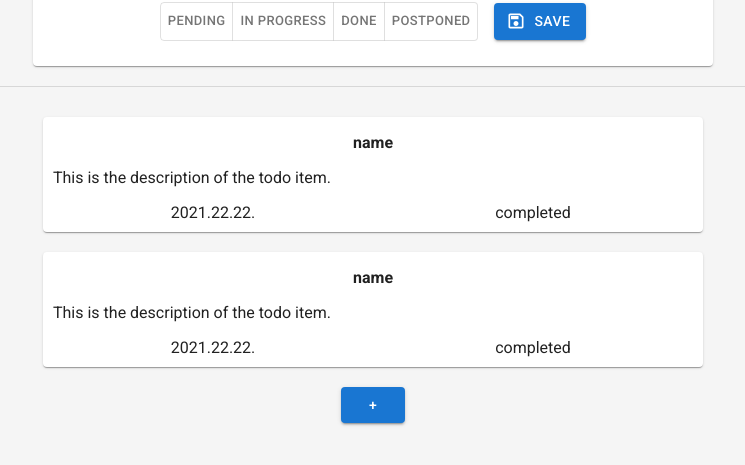
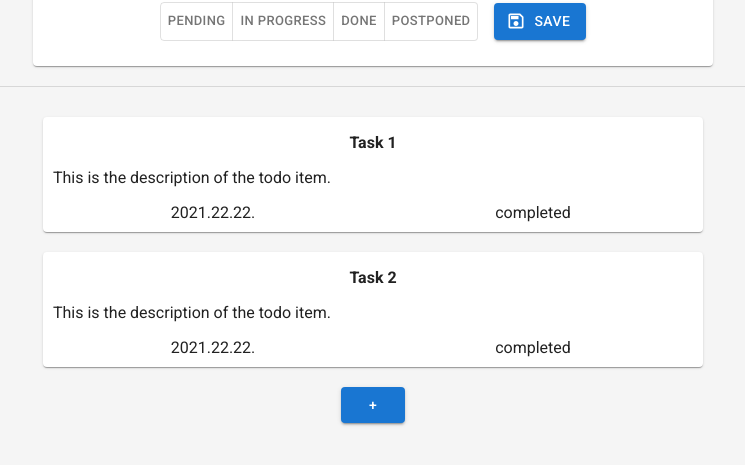
Before and after one commit to tbeni22/basic-todo, a React (Create React App) app: page / in a window 1280 px wide. Shown: the part 267-732 px from the top of the page, without its empty margins (267-1012 px from the left). Built offline with nearby package versions, Linux system fonts and the light colour scheme.

Commit message:
Loading behavior added Handler functions created

```diff
--- a/src/App.js
+++ b/src/App.js
@@ -4,14 +4,22 @@ import {EditView} from "./components/EditView";
 import {Divider} from "@mui/material";
 
 function App() {
+    const saveFunc = () => {
+
+    };
+
+    const selectFunc = (id) => {
+
+    };
+
     return (
     <div className="App">
         <div id="top-panel">
             <h1>Tasks to do</h1>
-            <EditView/>
+            <EditView saveHandler={saveFunc}/>
             <Divider variant="middle"/>
         </div>
-        <ListView num={2}/>
+        <ListView num={2} selectHandler={(data) => selectFunc(data)}/>
     </div>
   );
 }
--- a/src/components/EditView.js
+++ b/src/components/EditView.js
@@ -7,14 +7,16 @@ import SaveOutlinedIcon from '@mui/icons-material/SaveOutlined';
 export class EditView extends React.Component {
     constructor(props) {
         super(props);
+        this.saveHandler = props.saveHandler;
         this.state = {
-            title: null,
+            title: "",
             itemState: null,
             date: null,
-            desc: null,
+            desc: "",
         };
     }
 
+    // item state selector handler
     handleStateChange(event, newVal) {
         if (newVal != null)
             this.setState({ itemState: newVal });
@@ -78,6 +80,7 @@ export class EditView extends React.Component {
                         </Grid>
                     </Grid>
 
+                    {/* todo: az onchange és value párosok miatt overlappel a label és a tartalom a textboxokban (title és desc) */}
                     <Grid item>
                         <TextField
                             label="Description"
@@ -94,7 +97,9 @@ export class EditView extends React.Component {
                         {this.renderStateToggle()}
                     </Grid>
                     <Grid item>
-                        <Button variant="contained" startIcon={<SaveOutlinedIcon/>}>
+                        <Button variant="contained"
+                                startIcon={<SaveOutlinedIcon/>}
+                                onClick={() => this.saveHandler()}>
                             Save
                         </Button>
                     </Grid>
--- a/src/components/ItemList.css
+++ b/src/components/ItemList.css
@@ -38,3 +38,11 @@
 /*.selected {
     background: lightblue !important;
 }*/
+
+.list-container {
+    text-align: center;
+}
+
+.loading-bar {
+    margin: 32px auto 32px auto;
+}
--- a/src/components/ListView.js
+++ b/src/components/ListView.js
@@ -1,15 +1,20 @@
 import React from "react";
 import {TodoItem} from "./TodoItem";
-import {Button} from '@mui/material';
+import {Button, CircularProgress} from '@mui/material';
 
 import "./ItemList.css";
 
 export class ListView extends React.Component {
     constructor(props) {
         super(props);
+        this.handleSelect = props.selectHandler;
         this.state = {
             numOfItems: props.num ? props.num : 0,
-            selected: null
+            selected: null,
+            loading: false,
+            items: [
+                {name: "Task 1"}, {name: "Task 2"}
+            ],
         };
     }
 
@@ -30,13 +35,14 @@ export class ListView extends React.Component {
         this.setState({
             selected: id
         })
-        //console.log("selected: " + id)
+        this.handleSelect(id);
     }
 
     render() {
         let list = [];
         for (var i = 0; i < this.state.numOfItems; i++) {
-            list.push(<TodoItem name="name"
+            var item = this.state.items[i];
+            list.push(<TodoItem name={item != null ? item.name : "name"}
                                 desc="This is the description of the todo item."
                                 date="2021.22.22."
                                 state="completed"
@@ -44,13 +50,21 @@ export class ListView extends React.Component {
                                 id={i}
                                 onSelect={(id) => this.selectItem(id)}
                                 selected={ this.state.selected === i }
+                                loading={ false }
             />);
         }
 
+        /*<Skeleton className="loading-bar" variant="rectangular" width={420} height={60}/>*/
+
         return (
-            <div>
-                <div className="item-list">{list}</div>
-                <Button variant="contained" id="add-btn" onClick={() => this.addItem()}>+</Button>
+            <div className="list-container">
+                { (this.state.loading) ?
+                    <CircularProgress className="loading-bar"/>
+                    : <div className="item-list">{list}</div> }
+                <Button variant="contained" id="add-btn"
+                        onClick={() => this.addItem()}>
+                    +
+                </Button>
             </div>
         )
     }
--- a/src/components/TodoItem.js
+++ b/src/components/TodoItem.js
@@ -1,15 +1,26 @@
 import React from "react";
-import {Card} from "@mui/material";
+import {Card, CircularProgress} from "@mui/material";
 
 export function TodoItem(props) {
+    function renderBody() {
+        return (
+            <div>
+                <p className="item-name">{props.name}</p>
+                <p className="item-desc">{props.desc}</p>
+                <div className="item-prop-container">
+                    <span className="item-date">{props.date}</span>
+                    <span className="item-state">{props.state}</span>
+                </div>
+            </div>
+        );
+    }
+
     return (
         <Card className={props.selected ? "todo-item selected" : "todo-item"} onClick={() => props.onSelect(props.id)}>
-            <p className="item-name">{props.name}</p>
-            <p className="item-desc">{props.desc}</p>
-            <div className="item-prop-container">
-                <span className="item-date">{props.date}</span>
-                <span className="item-state">{props.state}</span>
-            </div>
+            { props.loading ?
+                <CircularProgress className="loading-bar"/>
+                : renderBody()
+            }
         </Card>
     );
 }
```
